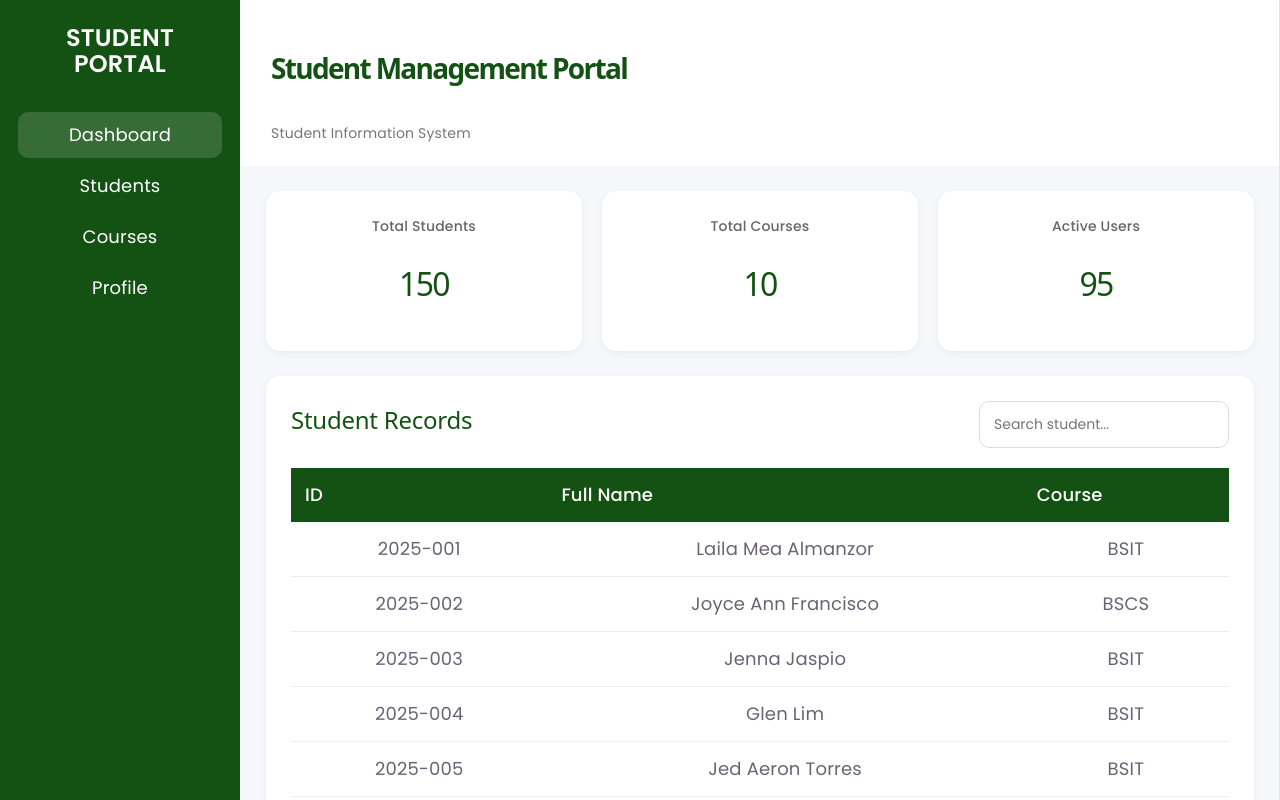
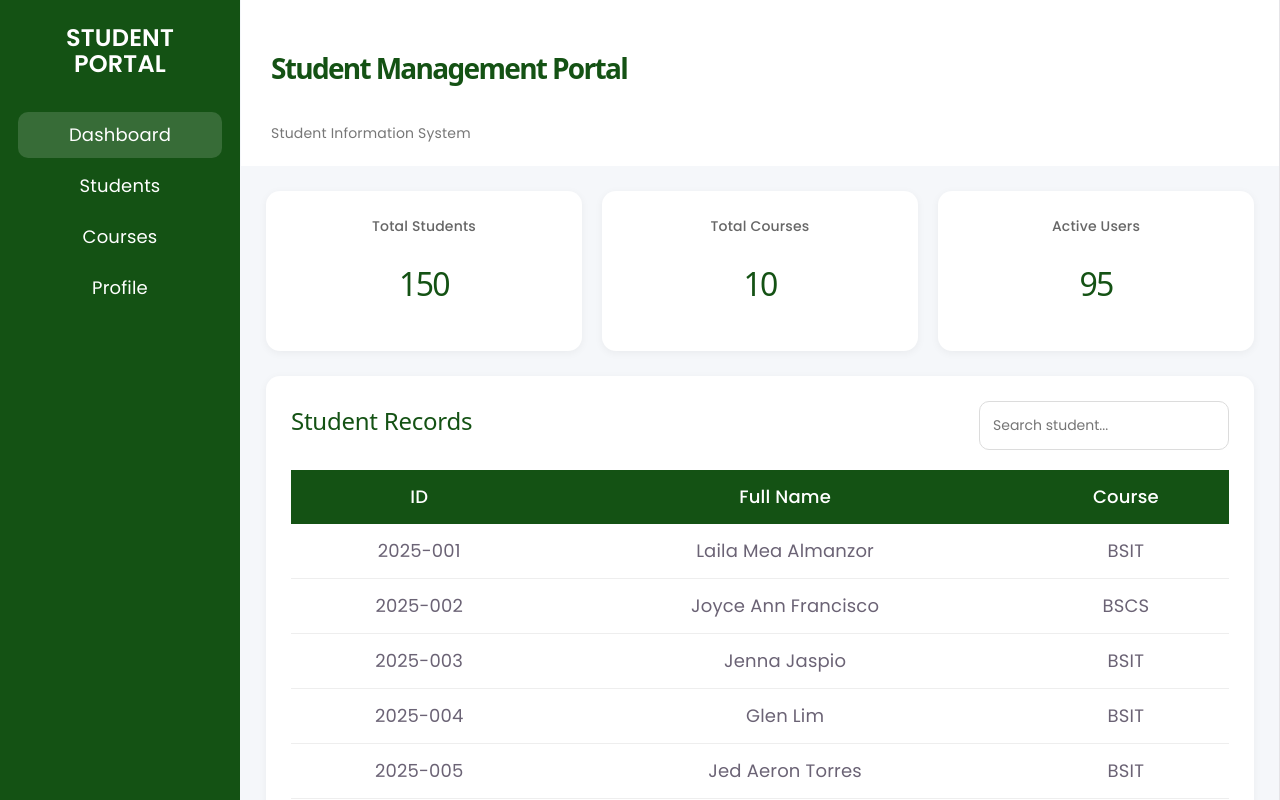
Before and after one commit to jennajaspio/student-portal, a React (Vite) app: page / in a window 1280 px wide. Shown: the top 800 px of the page. Built offline with nearby package versions, Linux system fonts and the light colour scheme.

Commit message:
Updated UI

```diff
--- a/src/App.css
+++ b/src/App.css
@@ -146,11 +146,13 @@ body{
 
 .search-bar input{
   width:250px;
-  padding:12px 14px;
-  border:1px solid #ddd;
+  padding:13px;
+  border:1px solid #dcdcdc;
   border-radius:10px;
   outline:none;
   font-size:14px;
+  background:white;
+  color:#333;
 }
 
 .table-container{
@@ -166,13 +168,14 @@ table th{
   background:#145214;
   color:white;
   padding:14px;
-  text-align:left;
+  text-align:center;
   font-weight:500;
 }
 
 table td{
   padding:14px;
   border-bottom:1px solid #eee;
+  text-align:center;
 }
 
 table tr:hover{
```
